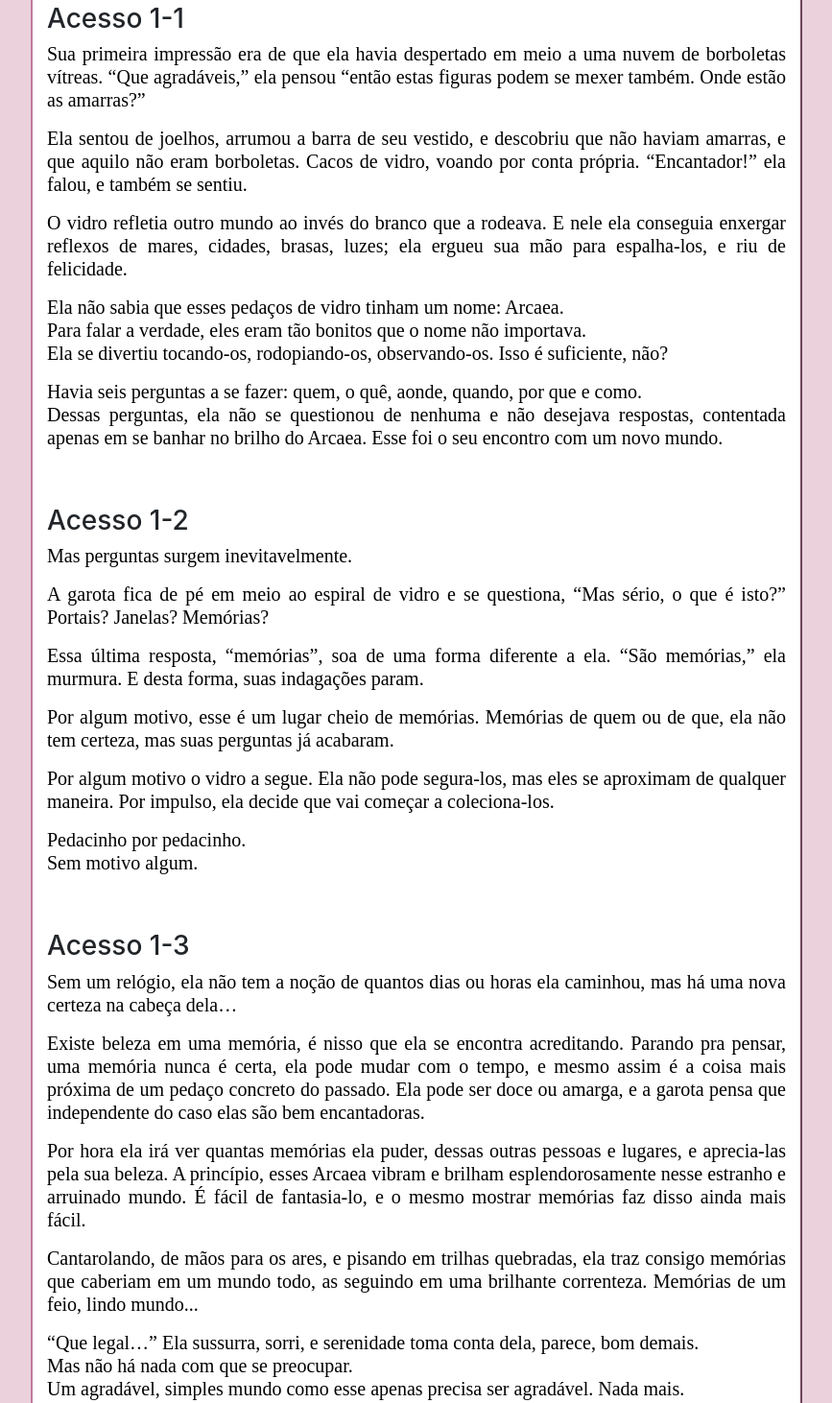
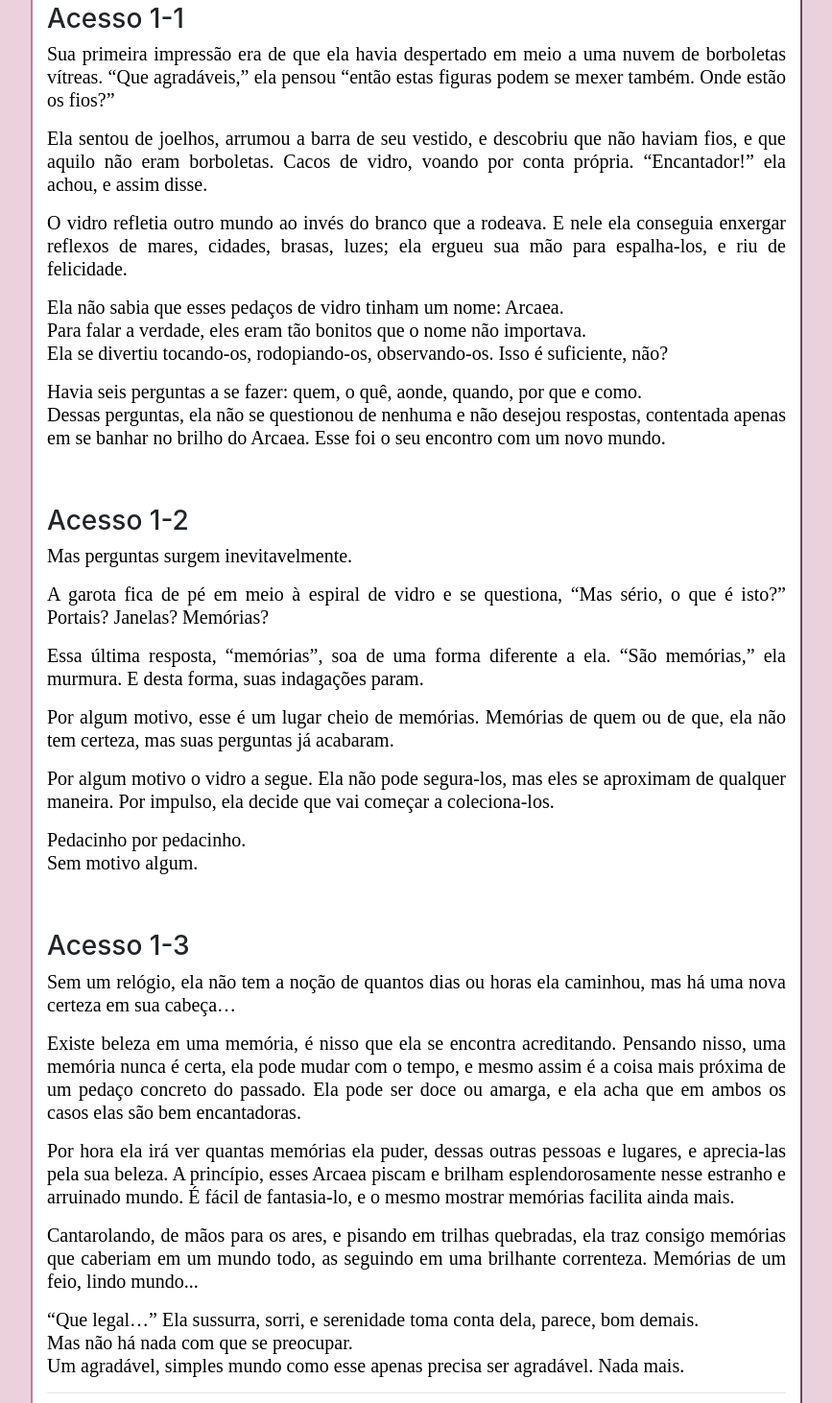
Before and after one commit to PesteBurka/arcaea-archives, a plain HTML site: page index.html in a window 1280 px wide. Shown: the part 272-1734 px from the top of the page at 96% size, without its empty margins (206-1073 px from the left). Drawn offline with nearby package versions, Linux system fonts and the light colour scheme; a web font is replaced by a local one.

Commit message:
Minor Improvments

```diff
--- a/index.html
+++ b/index.html
@@ -27,10 +27,10 @@
             </p>
             <h3>Acesso 1-1<h3>
             <p>
-                Sua primeira impressão era de que ela havia despertado em meio a uma nuvem de borboletas vítreas. “Que agradáveis,” ela pensou “então estas figuras podem se mexer também. Onde estão as amarras?”
+                Sua primeira impressão era de que ela havia despertado em meio a uma nuvem de borboletas vítreas. “Que agradáveis,” ela pensou “então estas figuras podem se mexer também. Onde estão os fios?”
             </p>
             <p>
-                Ela sentou de joelhos, arrumou a barra de seu vestido, e descobriu que não haviam amarras, e que aquilo não eram borboletas. Cacos de vidro, voando por conta própria. “Encantador!” ela falou, e também se sentiu.
+                Ela sentou de joelhos, arrumou a barra de seu vestido, e descobriu que não haviam fios, e que aquilo não eram borboletas. Cacos de vidro, voando por conta própria. “Encantador!” ela achou, e assim disse.
             </p>
             <p>
                 O vidro refletia outro mundo ao invés do branco que a rodeava. E nele ela conseguia enxergar reflexos de mares, cidades, brasas, luzes; ela ergueu sua mão para espalha-los, e riu de felicidade.
@@ -42,7 +42,7 @@
             </p>
             <p>
                 Havia seis perguntas a se fazer: quem, o quê, aonde, quando, por que e como.<br>
-                Dessas perguntas, ela não se questionou de nenhuma e não desejava respostas, contentada apenas em se banhar no brilho do Arcaea.
+                Dessas perguntas, ela não se questionou de nenhuma e não desejou respostas, contentada apenas em se banhar no brilho do Arcaea.
                 Esse foi o seu encontro com um novo mundo.
             </p>
 
@@ -52,7 +52,7 @@
                 Mas perguntas surgem inevitavelmente.
             </p>
             <p>
-                A garota fica de pé em meio ao espiral de vidro e se questiona, “Mas sério, o que é isto?” Portais? Janelas? Memórias?
+                A garota fica de pé em meio à espiral de vidro e se questiona, “Mas sério, o que é isto?” Portais? Janelas? Memórias?
             </p>
             <p>
                 Essa última resposta, “memórias”, soa de uma forma diferente a ela. “São memórias,” ela murmura. E desta forma, suas indagações param.
@@ -71,13 +71,13 @@
             <br>
             <h3>Acesso 1-3<h3>
             <p>
-                Sem um relógio, ela não tem a noção de quantos dias ou horas ela caminhou, mas há uma nova certeza na cabeça dela…
+                Sem um relógio, ela não tem a noção de quantos dias ou horas ela caminhou, mas há uma nova certeza em sua cabeça…
             </p>
             <p>
-                Existe beleza em uma memória, é nisso que ela se encontra acreditando. Parando pra pensar, uma memória nunca é certa, ela pode mudar com o tempo, e mesmo assim é a coisa mais próxima de um pedaço concreto do passado. Ela pode ser doce ou amarga, e a garota pensa que independente do caso elas são bem encantadoras.
+                Existe beleza em uma memória, é nisso que ela se encontra acreditando. Pensando nisso, uma memória nunca é certa, ela pode mudar com o tempo, e mesmo assim é a coisa mais próxima de um pedaço concreto do passado. Ela pode ser doce ou amarga, e ela acha que em ambos os casos elas são bem encantadoras.
             </p>
             <p>
-                Por hora ela irá ver quantas memórias ela puder, dessas outras pessoas e lugares, e aprecia-las pela sua beleza. A princípio, esses Arcaea vibram e brilham esplendorosamente nesse estranho e arruinado mundo. É fácil de fantasia-lo, e o mesmo mostrar memórias faz disso ainda mais fácil.
+                Por hora ela irá ver quantas memórias ela puder, dessas outras pessoas e lugares, e aprecia-las pela sua beleza. A princípio, esses Arcaea piscam e brilham esplendorosamente nesse estranho e arruinado mundo. É fácil de fantasia-lo, e o mesmo mostrar memórias facilita ainda mais.
             </p>
             <p>
                 Cantarolando, de mãos para os ares, e pisando em trilhas quebradas, ela traz consigo memórias que caberiam em um mundo todo, as seguindo em uma brilhante correnteza. Memórias de um feio, lindo mundo...
```
